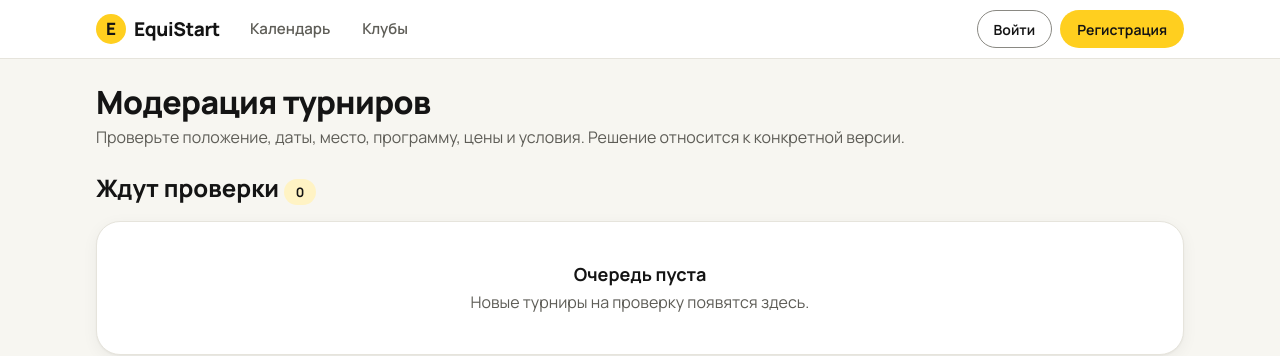
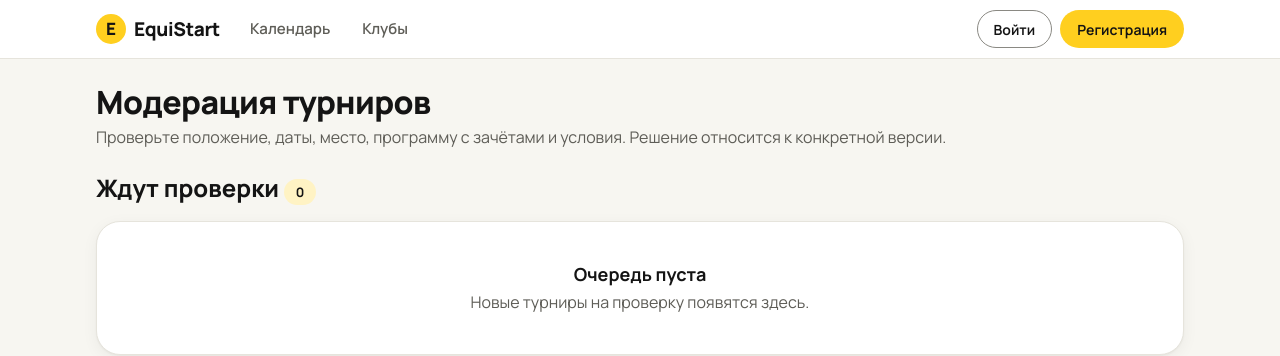
Before and after one commit to RediantDev/equistart, a Django app: template templates/moderation/queue.html in a window 1280 px wide. Shown: the top 356 px of the page. Run offline with Django 5.2, Linux system fonts and the light colour scheme; the template is opened without the code that fills it, so the values that code supplies are empty.

Commit message:
Планшет: судья-подсчёт карточками; убраны упоминания цен в модерации
Co-Authored-By: Claude Opus 5.5 <noreply@anthropic.com>
Claude-Session: https://claude.ai/code/session_01VuLSBNiGbAMxsG5Y6PSXfw

```diff
--- a/static/css/app.css
+++ b/static/css/app.css
@@ -584,3 +584,4 @@ a.chip, a.tag { text-decoration: none; }
   .table--stack tr.is-muted { opacity: .7; }
 }
 @media (max-width: 600px) { .table--stack td.num { text-align: left; } .table--stack td[data-label="№"]::before, .table--stack td[data-label="Время"]::before { display: inline; margin-right: 6px; } }
+@media (min-width: 641px) and (max-width: 900px) { .table--grid-cards tr { grid-template-columns: repeat(5, minmax(0, 1fr)); } }
--- a/templates/moderation/queue.html
+++ b/templates/moderation/queue.html
@@ -5,7 +5,7 @@
 <div class="page-head">
   <div>
     <h1 class="h1">Модерация турниров</h1>
-    <p class="muted">Проверьте положение, даты, место, программу, цены и условия. Решение относится к конкретной версии.</p>
+    <p class="muted">Проверьте положение, даты, место, программу с зачётами и условия. Решение относится к конкретной версии.</p>
   </div>
 </div>
 
--- a/templates/tournaments/step4.html
+++ b/templates/tournaments/step4.html
@@ -23,7 +23,7 @@
   <section class="card">
     {% if t.status == "review" %}
       <h2 class="h3">На проверке</h2>
-      <p class="muted">Отправлено {{ t.submitted_at|date:"j E в H:i" }}. Модератор проверит положение, даты, место, программу и цены.</p>
+      <p class="muted">Отправлено {{ t.submitted_at|date:"j E в H:i" }}. Модератор проверит положение, даты, место и программу с зачётами.</p>
     {% elif t.status == "approved" %}
       <h2 class="h3">Опубликовано</h2>
       <p class="muted">Турнир виден в календаре. Любое изменение условий снова отправит его на проверку; до одобрения участники видят опубликованную версию.</p>
```
